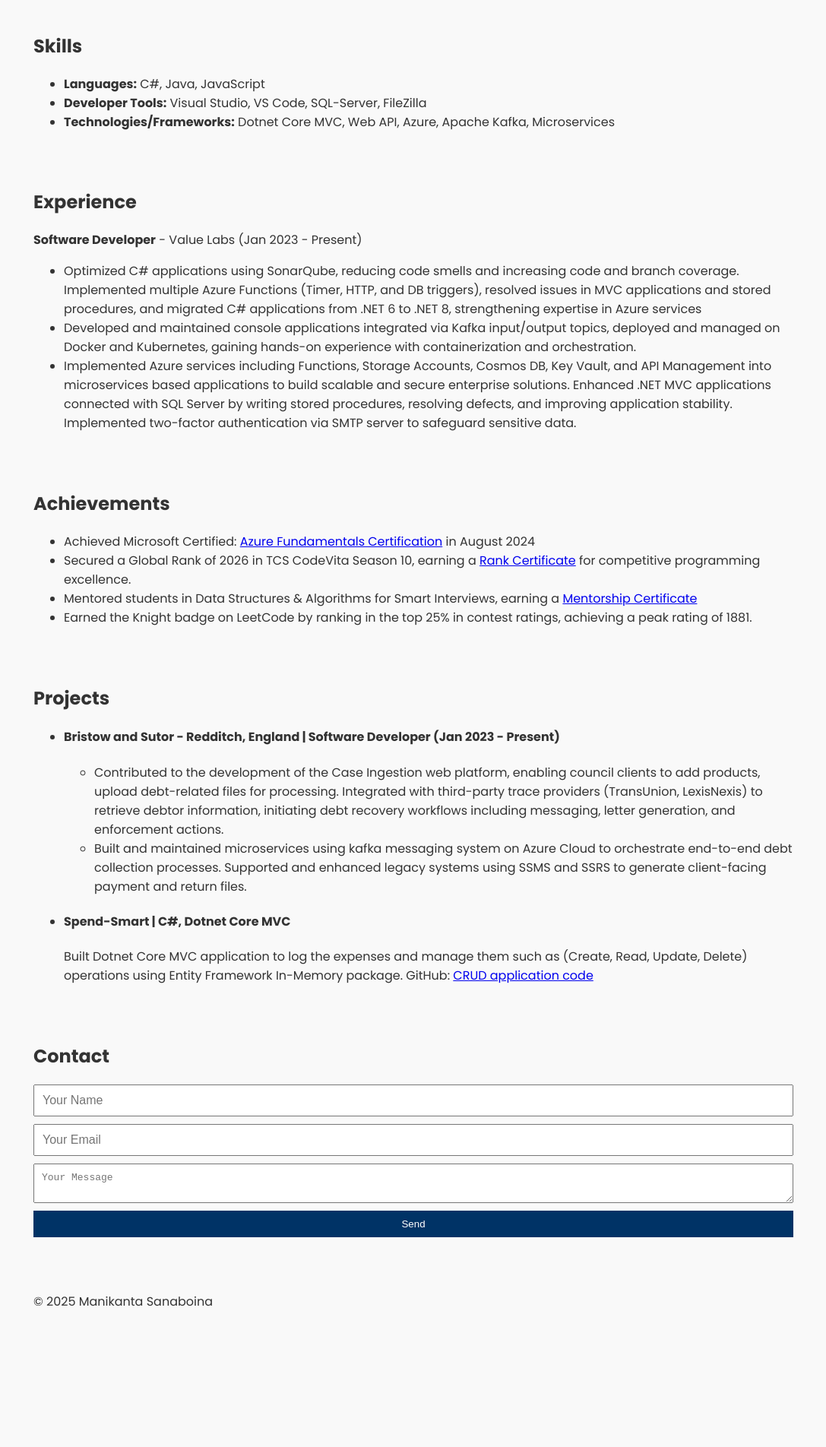
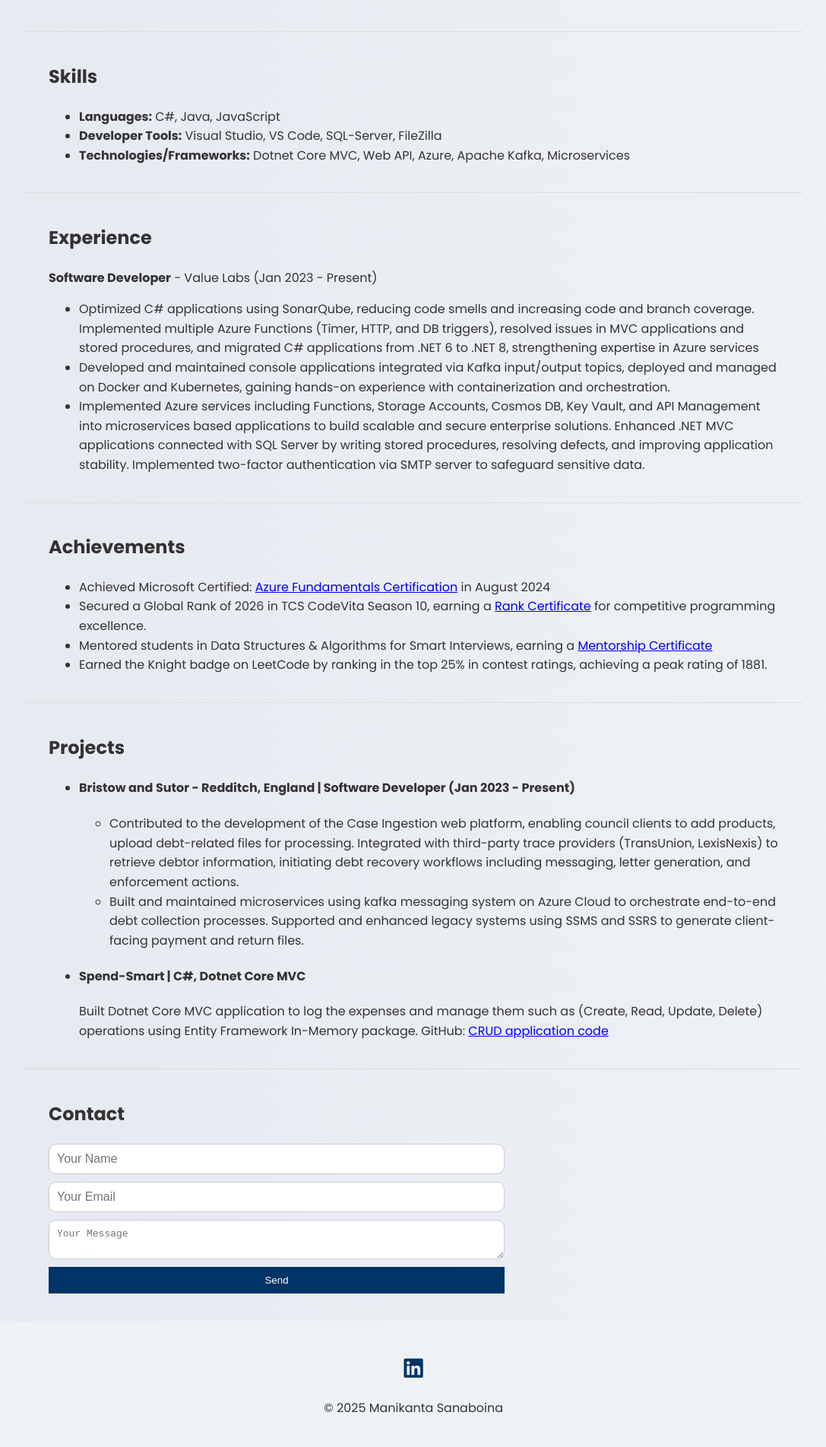
Before and after one commit to sdattamanikanta/professional_portfolio_website, a plain HTML site: page index.html in a window 1280 px wide. Shown: the part 497-2401 px from the top of the page at 76% size, without its empty margins (96-1183 px from the left). Before the commit the page ends 2258 px from the top, so only its background shows below. Drawn offline with nearby package versions, Linux system fonts and the light colour scheme.

Commit message:
Made Css,html changes

```diff
--- a/index.html
+++ b/index.html
@@ -8,16 +8,19 @@
   <title>Manikanta Sanaboina - Portfolio</title>
   <link rel='stylesheet' href='style.css'>
   <link href="https://fonts.googleapis.com/css2?family=Poppins:wght@400;700&display=swap" rel="stylesheet">
+  <link rel="stylesheet" href="https://cdnjs.cloudflare.com/ajax/libs/font-awesome/6.5.2/css/all.min.css">
+  <link rel="stylesheet" href="https://unpkg.com/aos@next/dist/aos.css" />
 </head>
 
 <body>
   <header>
     <div class='container'>
       <h1>Datta Manikanta Sanaboina</h1>
-      <p>Software Engineer | Value Labs</p>
+      <p><span id="typed-text"></span></p>
     </div>
     <nav>
       <ul>
+        <li><a href="https://www.linkedin.com/in/datta-manikanta-sanaboina-00281a213/" target="_blank"><i class="fab fa-linkedin"></i></a></li>
         <li><a href='#about'>About</a></li>
         <li><a href='#skills'>Skills</a></li>
         <li><a href='#experience'>Experience</a></li>
@@ -29,7 +32,7 @@
   </header>
 
   <main>
-    <section id='about' class='container'>
+    <section id='about' class='container' data-aos="fade-up">
       <h2>About Me</h2>
       <p>I am a C# Developer specializing in microservices architecture with 2.7 years of experience designing console applications connected
         via Kafka and deployed through Docker/Kubernetes. Skilled in .NET MVC and SQL Server, with strong command of Azure cloud services
@@ -37,7 +40,9 @@
         optimizing processes, and integrating modern cloud solutions.</p>
     </section>
 
-    <section id='skills' class='container'>
+    <hr class="section-divider">
+
+    <section id='skills' class='container' data-aos="fade-up">
       <h2>Skills</h2>
       <ul>
         <li><strong>Languages:</strong> C#, Java, JavaScript</li>
@@ -46,7 +51,9 @@
       </ul>
     </section>
 
-    <section id='experience' class='container'>
+    <hr class="section-divider">
+
+    <section id='experience' class='container' data-aos="fade-up">
       <h2>Experience</h2>
       <p><strong>Software Developer</strong> - Value Labs (Jan 2023 - Present)</p>
       <ul>
@@ -68,7 +75,9 @@
       </ul>
     </section>
 
-    <section id='achievements' class='container'>
+    <hr class="section-divider">
+
+    <section id='achievements' class='container' data-aos="fade-up">
       <h2>Achievements</h2>
       <ul>
         <li>Achieved Microsoft Certified: <a
@@ -84,7 +93,9 @@
       </ul>
     </section>
 
-    <section id='projects' class='container'>
+    <hr class="section-divider">
+
+    <section id='projects' class='container' data-aos="fade-up">
       <h2>Projects</h2>
       <ul>
         <li>
@@ -110,7 +121,9 @@
       </ul>
     </section>
 
-    <section id='contact' class='container'>
+    <hr class="section-divider">
+
+    <section id='contact' class='container' data-aos="fade-up">
       <h2>Contact</h2>
       <form id='contactForm'>
         <input type='text' id='name' placeholder='Your Name' required>
@@ -124,10 +137,15 @@
 
   <footer>
     <div class='container'>
+      <div class="social-links">
+        <a href="https://www.linkedin.com/in/datta-manikanta-sanaboina-00281a213/" target="_blank"><i class="fab fa-linkedin"></i></a>
+      </div>
       <p>&copy; 2025 Manikanta Sanaboina</p>
     </div>
   </footer>
 
+  <script src="https://unpkg.com/typed.js@2.1.0/dist/typed.umd.js"></script>
+  <script src="https://unpkg.com/aos@next/dist/aos.js"></script>
   <script src='script.js'></script>
 </body>
 
--- a/script.js
+++ b/script.js
@@ -1,4 +1,20 @@
+// Initialize AOS for scroll animations
+AOS.init({
+  duration: 1000, // values from 0 to 3000, with step 50ms
+  once: true, // whether animation should happen only once - while scrolling down
+});
 
+// Initialize Typed.js for the typing effect
+const options = {
+  strings: ['Software Engineer', 'C# Developer', 'Azure Specialist', 'Microservices Architect'],
+  typeSpeed: 50,
+  backSpeed: 50,
+  loop: true
+};
+
+const typed = new Typed('#typed-text', options);
+
+// Contact form submission handler
 document.getElementById('contactForm').addEventListener('submit', function(e) {
   e.preventDefault();
   const name = document.getElementById('name').value;
--- a/style.css
+++ b/style.css
@@ -1,15 +1,22 @@
+
+html {
+  scroll-behavior: smooth;
+}
 
 body {
   margin: 0;
   font-family: 'Poppins', sans-serif;
-  background-color: #f9f9f9;
+  background: linear-gradient(to right, #e6e9f0 0%, #eef1f5 100%);
   color: #333;
+  line-height: 1.6;
 }
 
 header {
   background-color: #003366;
   color: white;
   padding: 20px 0;
+  text-align: center;
+  box-shadow: 0 2px 4px rgba(0, 0, 0, 0.1);
 }
 
 nav ul {
@@ -27,28 +34,38 @@
   color: white;
   text-decoration: none;
   font-weight: bold;
+  transition: color 0.3s;
+}
+
+nav ul li a .fab {
+  font-size: 1.5rem;
 }
 
 nav ul li a:hover {
-  text-decoration: underline;
+  color: #aaccff;
+  text-decoration: none;
 }
 
 .container {
   width: 90%;
-  max-width: 1000px;
+  max-width: 960px;
   margin: auto;
-  padding: 20px 0;
+  padding: 20px;
 }
 
 form {
   display: flex;
   flex-direction: column;
+  max-width: 600px;
+  margin: 0;
 }
 
 input, textarea {
   margin-bottom: 10px;
   padding: 10px;
   font-size: 1em;
+  border-radius: 10px;
+  border: 1px solid #ccc;
 }
 
 button {
@@ -63,9 +80,56 @@
   background-color: #0055aa;
 }
 
+footer {
+  text-align: center;
+  padding: 20px 0;
+  background-color: #eef2f5;
+}
+
+.social-links a {
+  color: #003366;
+  margin: 0 10px;
+  font-size: 1.8rem;
+  transition: color 0.3s;
+}
+
+.social-links a:hover {
+  color: #0055aa;
+}
+
+#typed-text {
+  color: #aaccff;
+}
+
+.typed-cursor {
+  color: #aaccff;
+}
+
+.section-divider {
+  border: 0;
+  height: 1px;
+  background: #ddd;
+  width: 80%;
+  margin: 0 auto;
+}
+
+@media (max-width: 768px) {
+  h1 {
+    font-size: 2rem;
+  }
+
+  .container {
+    padding: 20px 15px;
+  }
+}
+
 @media (max-width: 600px) {
   nav ul {
     flex-direction: column;
     align-items: center;
   }
+
+  nav ul li {
+    margin: 10px 0;
+  }
 }
```
